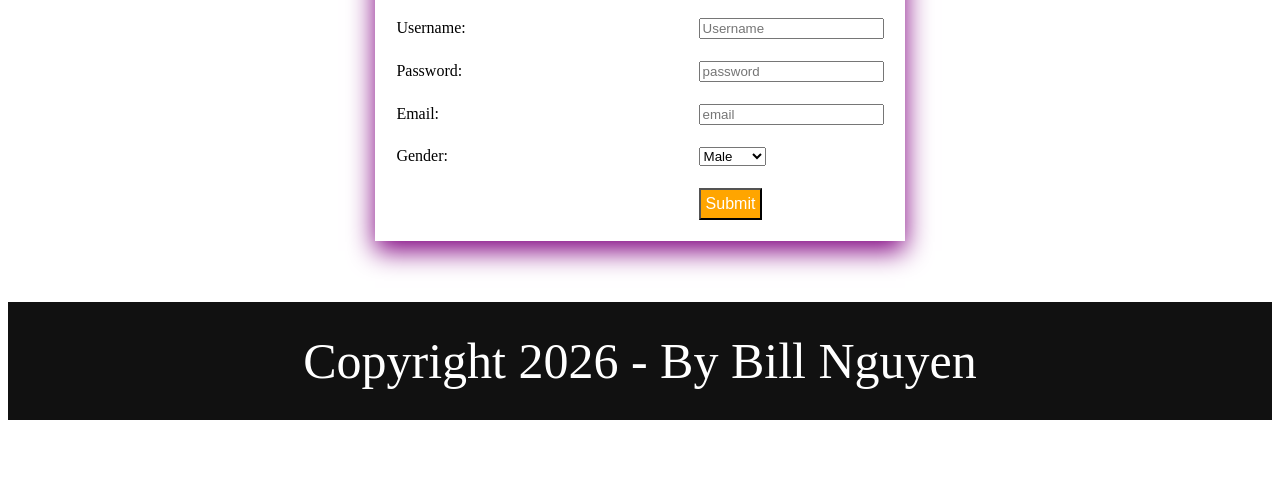
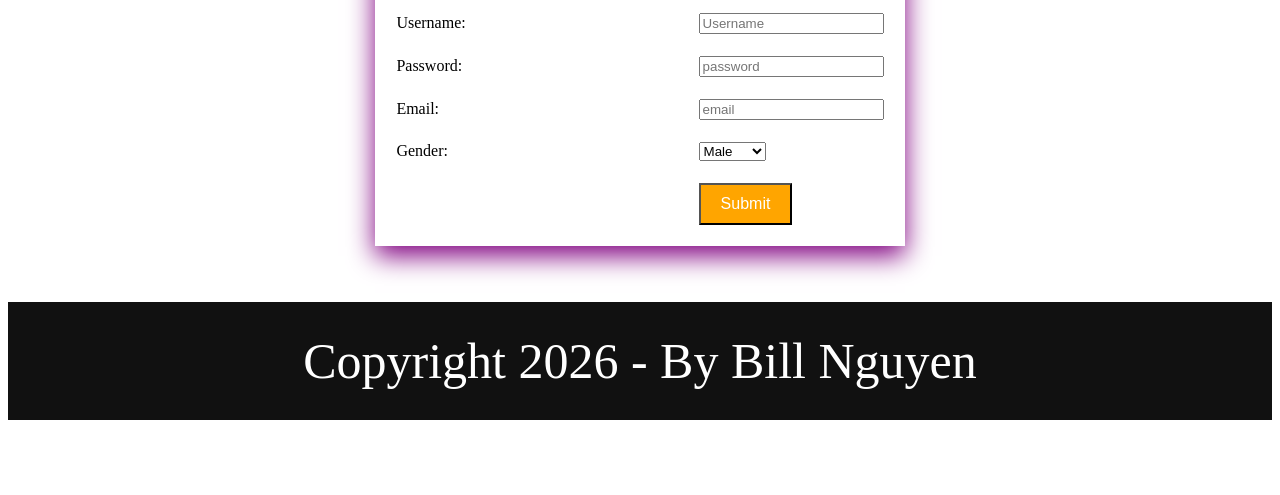
Before and after one commit to bill-181212/Mario, a plain HTML site: page Register.html in a window 1280 px wide. Shown: the part 305-800 px from the top of the page. Drawn offline with Linux system fonts and the light colour scheme.

Commit message:
Update Register.html

```diff
--- a/Register.html
+++ b/Register.html
@@ -30,7 +30,7 @@
     }
     body {min-height: 640px;}
     .td {width: 100px;}
-    button {background-color: orange;padding: 5px;font-size: 16px;color: white;}
+    button {background-color: orange;padding: 10px 20px;font-size: 16px;color: white; cursor: pointer}
     table {
         border-spacing: 20px;
         box-shadow:0px 10px 25px purple;
```
